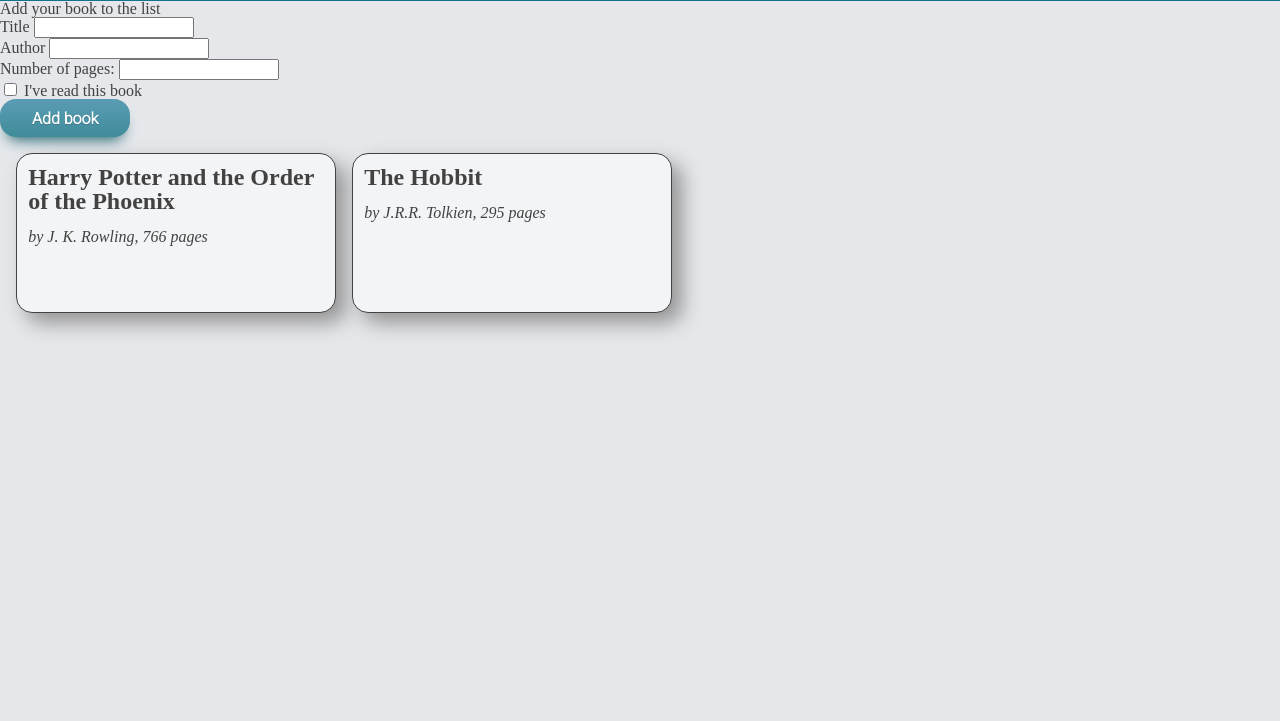
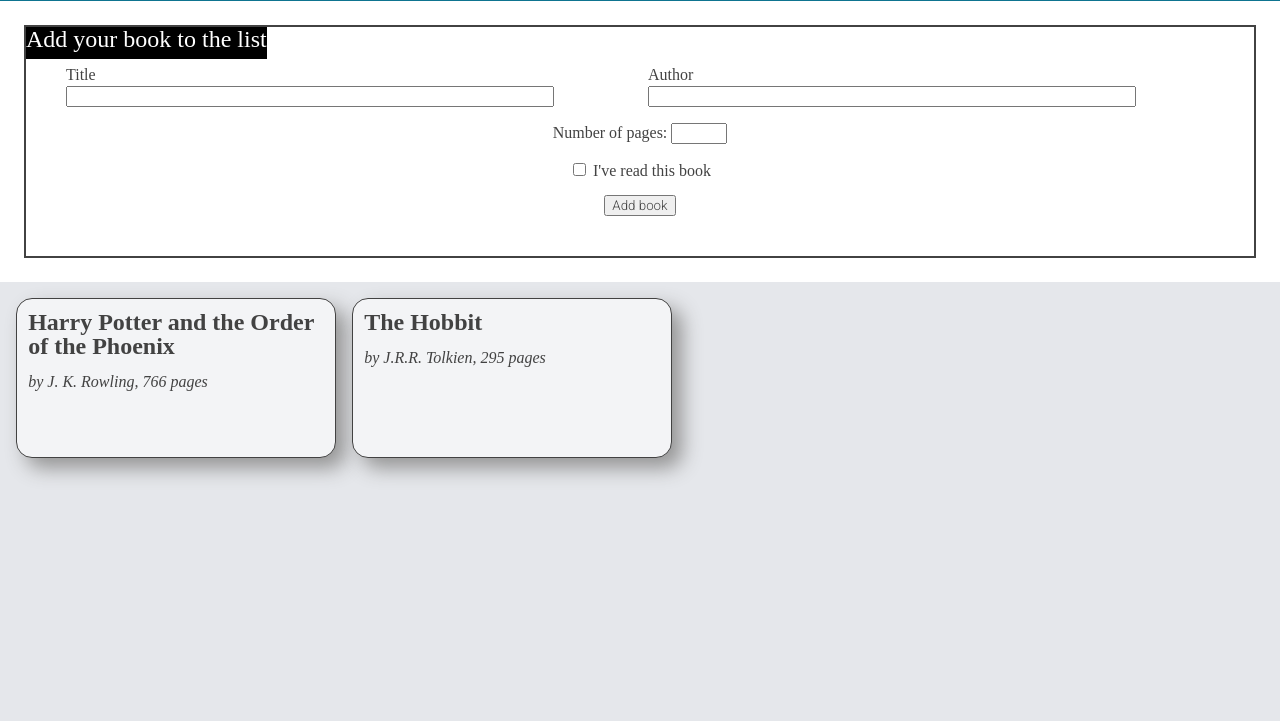
Before and after one commit to donperger/library, a plain HTML site: page index.html in a window 1280 px wide. Shown: the part 79-800 px from the top of the page. Drawn offline with Linux system fonts and the light colour scheme.

Commit message:
Style add from.

```diff
--- a/styles.css
+++ b/styles.css
@@ -73,7 +73,7 @@
     margin-left: 1rem;
 }
 
-.add {
+.add-new {
     margin: auto 1rem auto auto;
 	box-shadow: 0px 10px 14px -7px #276873;
 	background:linear-gradient(to bottom, #599bb3 5%, #408c99 100%);
@@ -89,14 +89,68 @@
 	text-decoration:none;
 	text-shadow:0px 1px 0px #3d768a;
 }
-.add:hover {
+.add-new:hover {
 	background:linear-gradient(to bottom, #408c99 5%, #599bb3 100%);
 	background-color:#408c99;
 }
-.add:active {
+.add-new:active {
 	position:relative;
 	top:1px;
 }
+
+/*add container*/
+
+.add-container {
+    background-color: #fff;
+    padding: 1.5rem;
+}
+
+fieldset {
+    border: 2px solid #424242;
+    position: relative;
+    padding: 2.5rem;
+}
+
+legend {
+    position: absolute;
+    left: 0;
+    top: 0;
+    height: 2rem;
+    font-size: 1.5rem;
+    background-color: #000;
+    color: #fff;
+}
+
+.add-form-container {
+    display: grid;
+    grid-template-columns: repeat(2, 1fr);
+    gap: 1rem
+}
+
+.title-container,
+.author-container {
+    display: grid;
+    gap: .2rem;
+}
+
+.pages-container,
+.is-read-container,
+.add {
+    grid-column: 1 / 3;
+    place-self: center;
+}
+
+
+#book_title,
+#book_author {
+    width: 30rem;
+}
+
+#book_pages {
+    width: 3rem;
+}
+
+/*book container*/
 
 .book-container {
     display: grid;
```
